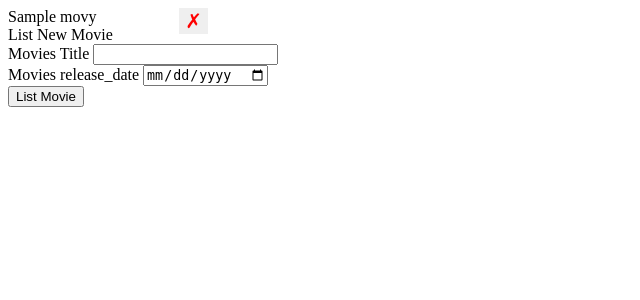
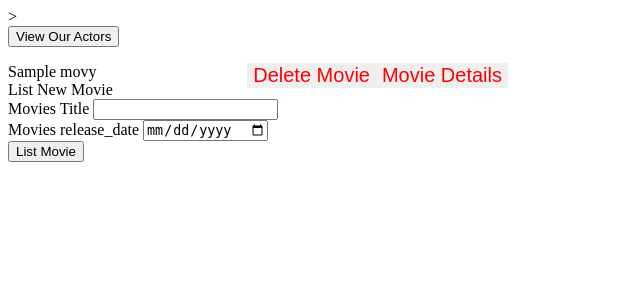
Before and after one commit to Meicroft/zb-fsnd-capstone, a Flask app: page /movies in a window 1280 px wide. Shown: the top 300 px of the page, without its empty margins (0-640 px from the left). Run offline with Flask 2, Linux system fonts and the light colour scheme; tables that the repository leaves empty hold one stand-in row (values such as "Sample post").

Commit message:
work on CSS

```diff
--- a/templates/actor.html
+++ b/templates/actor.html
@@ -1,6 +1,7 @@
 <html>
   <head>
-    <title>Specific Actor</title>
+    <title>Actor's Page</title>>
+    <link rel="stylesheet" href="style.css" type="text/css">
   </head>
   <body>
     <ul>
--- a/templates/movie.html
+++ b/templates/movie.html
@@ -1,6 +1,7 @@
 <html>
   <head>
-    <title>Specific Movie</title>
+    <title>Movie's Page</title>>
+      <link rel="stylesheet" href="style.css" type="text/css">
   </head>
   <body>
     <ul>
--- a/templates/movies.html
+++ b/templates/movies.html
@@ -1,38 +1,23 @@
 <html>
   <head>
-    <title>Movies Page</title>
-    <style>
-      .hidden {
-        display: none;
-      }
-      ul {
-        list-style: none;
-        padding: 0;
-        margin: 0;
-        width: 200px;
-      }
-      li {
-        clear: both;
-      }
-      li button {
-        -webkit-appearance: none;
-        border: none;
-        outline: none;
-        color: red;
-        float: right;
-        cursor: pointer;
-        font-size: 20px;
-      }
-    </style>
+    <title>Movies Page</title>>
+    <link rel="stylesheet" href="style.css" type="text/css">
   </head>
+  <div>
+    <a href="/actors"><button class="btn btn-default btn-lg">View Our Actors</button></a>
+  </div>
   <body>
-    <div id="error" class="hidden">Something went wrong!</div>
     <ul id="movies">
       {% for d in data %}
       <li>
-
+        <form method="get" action="/movies/{{ d.id }}">
+          <button>Movie Details</button>
+        </form>
+        <!-- <form method="patch" action="/movies/{{ d.id }}">
+          <button>&#9998;</button>
+        </form> -->
         {{ d.title }}
-        <button class="delete-button" data-id="{{ d.id }}">&cross;</button>
+        <button class="delete-button" data-id="{{ d.id }}">Delete Movie</button>
       </li>
       {% endfor %}
     </ul>
--- /dev/null
+++ b/templates/style.css
@@ -0,0 +1,21 @@
+.hidden {
+  display: none;
+}
+ul {
+  list-style: none;
+  padding: 0;
+  margin: 0;
+  width: 500px;
+}
+li {
+  clear: both;
+}
+li button {
+  -webkit-appearance: none;
+  border: none;
+  outline: none;
+  color: red;
+  float: right;
+  cursor: pointer;
+  font-size: 20px;
+}
```
Also changed, not shown: templates/actors.html (+9 -27 lines), templates/home.html (+6 -1 lines).
